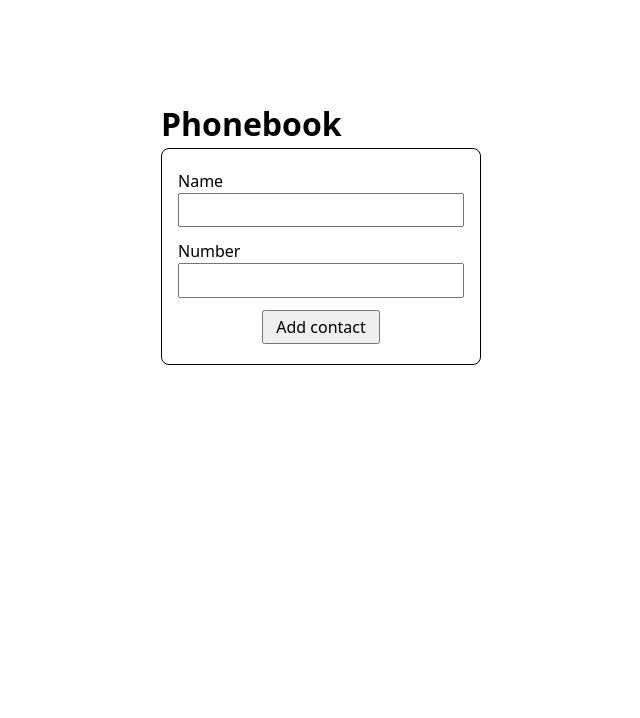
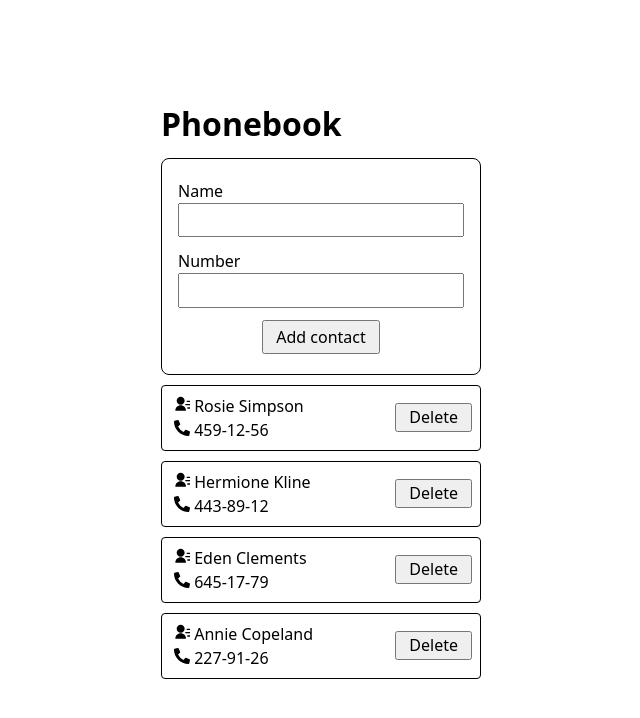
Before and after one commit to Sashiy1/goit-react-hw-08, a React (Vite) app: page / in a window 1280 px wide. Shown: the top 718 px of the page, without its empty margins (319-959 px from the left). Built offline with nearby package versions, Linux system fonts and the light colour scheme.

Commit message:
conatct logic added

```diff
--- a/package.json
+++ b/package.json
@@ -12,10 +12,12 @@
   },
   "dependencies": {
     "clsx": "^2.1.0",
+    "formik": "^2.4.5",
     "modern-normalize": "^2.0.0",
     "react": "^18.2.0",
     "react-dom": "^18.2.0",
-    "react-icons": "^5.0.1"
+    "react-icons": "^5.0.1",
+    "yup": "^1.4.0"
   },
   "devDependencies": {
     "@types/react": "^18.2.55",
--- a/src/components/App/App.css
+++ b/src/components/App/App.css
@@ -1,3 +1,4 @@
 .appTitle {
     margin-top: 100px;
+    margin-bottom: 10px;
 }
--- a/src/components/App/App.jsx
+++ b/src/components/App/App.jsx
@@ -6,12 +6,21 @@ import ContactList from "../ContactList/ContactList";
 import SearchBox from "../SearchBox/SearchBox";
 
 const App = () => {
+
+  const contactsData = [
+    {id: 'id-1', name: 'Rosie Simpson', number: '459-12-56'},
+    {id: 'id-2', name: 'Hermione Kline', number: '443-89-12'},
+    {id: 'id-3', name: 'Eden Clements', number: '645-17-79'},
+    {id: 'id-4', name: 'Annie Copeland', number: '227-91-26'},
+  ]
+
+
   return (
     <div>
       <h1 className="appTitle">Phonebook</h1>
       <ContactForm />
       <SearchBox />
-      <ContactList />
+      <ContactList contactsData={contactsData} />
     </div>
   );
 };
--- a/src/components/Contact/Contact.jsx
+++ b/src/components/Contact/Contact.jsx
@@ -1,13 +1,22 @@
-import css from "./Contact.module.css"
+import css from "./Contact.module.css";
+import { FaPhoneAlt } from "react-icons/fa";
 
+import { RiContactsFill } from "react-icons/ri";
 
-const Contact = () => {
+const Contact = ({ contactsData }) => {
+  console.log(contactsData);
 
-
+  return (
+    <ul className={css.contactList}>
+      {contactsData.map((contact) => (
+        <li className={css.contactItem} key={contact.id}>
+          <p className={css.contactText}><RiContactsFill />   {contact.name}</p>
+          <p className={css.contactText}><FaPhoneAlt />   {contact.number}</p>
+          <button className={css.contactBtn}>Delete</button>
+        </li>
+      ))}
+    </ul>
+  );
 };
 
-
-
-
-
 export default Contact;
--- a/src/components/Contact/Contact.module.css
+++ b/src/components/Contact/Contact.module.css
@@ -0,0 +1,20 @@
+.contactList {
+   margin-top: 10px;
+}
+.contactItem {
+    margin-bottom: 10px;
+    border: 1px solid black;
+    border-radius: 4px;
+    padding: 8px 12px;
+    position: relative;
+}
+.contactText {
+
+
+}
+.contactBtn {
+    padding: 3px 12px;
+    position: absolute;
+    right: 8px;
+    top: 17px;
+}
--- a/src/components/ContactList/ContactList.jsx
+++ b/src/components/ContactList/ContactList.jsx
@@ -2,11 +2,11 @@ import css from "./ContactList.module.css"
 import Contact from "../Contact/Contact";
 
 
-const ContactList = () => {
+const ContactList = ({contactsData}) => {
 
     return (
         <>
-        <Contact />
+        <Contact contactsData={contactsData} />
         </>
     )
 
```
Also changed, not shown: 1 other file (tests, documents, lock files or other folders).
